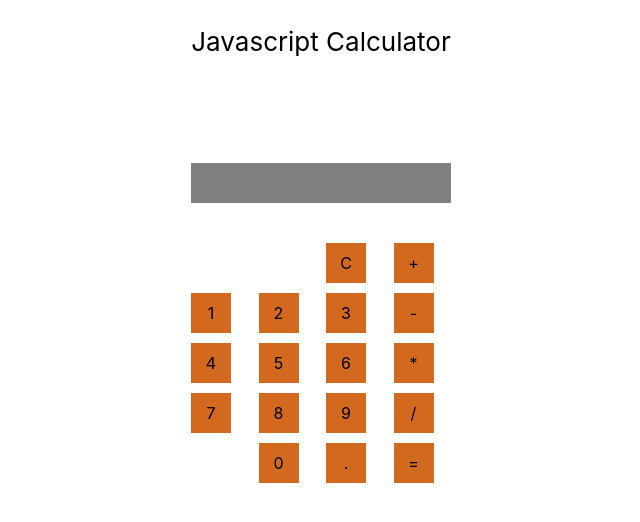
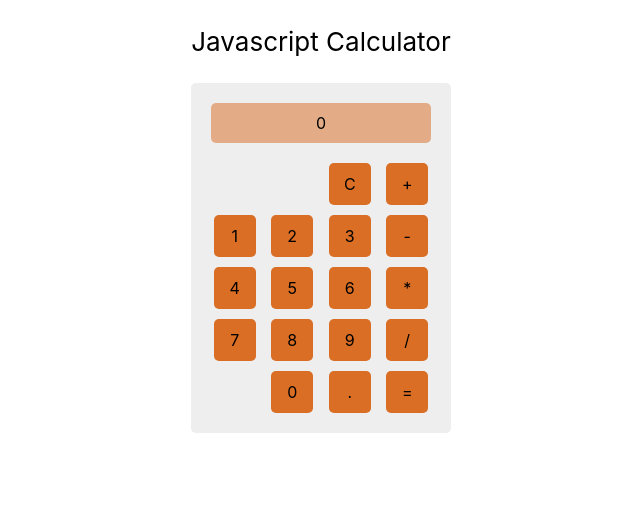
Before and after one commit to ainaperez/pomodoro-timer, a React (Create React App) app: page / in a window 1280 px wide. Shown: the top 522 px of the page, without its empty margins (319-959 px from the left). Built offline with nearby package versions, Linux system fonts and the light colour scheme.

Commit message:
Working calculator but not exactly passing two of FreecodeCamps tests due to different functionality

```diff
--- a/package.json
+++ b/package.json
@@ -1,8 +1,8 @@
 {
-  "name": "markdown-previewer",
+  "name": "javascript-calculator",
   "version": "0.1.0",
   "private": true,
-  "homepage": "https://ainaperez.github.io/drum-machine",
+  "homepage": "https://ainaperez.github.io/javascript-calculator",
   "dependencies": {
     "@testing-library/jest-dom": "^5.14.1",
     "@testing-library/react": "^11.2.7",
--- a/src/App.js
+++ b/src/App.js
@@ -1,6 +1,10 @@
 import './App.scss';
 import ButtonBox from './components/ButtonBox/ButtonBox';
 import { Component } from 'react';
+
+const operatorsRegex = /[+\/\-.*]/gm
+const operatorsRegex2  = /[+\/.*]/gm
+const evaluateNegative  = /[+\-.]/gm
 
 
 class App extends Component{
@@ -8,7 +12,7 @@ class App extends Component{
   constructor(props){
     super(props)
     this.state = {
-      display : [],
+      display : [0],
     }
 
     this.displayOperations = this.displayOperations.bind(this);
@@ -20,9 +24,36 @@ class App extends Component{
     e.preventDefault();
     console.log(e.target.innerHTML)
 
-    this.setState(prevState => ({
-      display: [...prevState.display, e.target.innerHTML]
-    }))
+    const value = e.target.innerHTML;
+
+     /*Checking last character added to avoid duplicates
+     with operators and decimal(++,--,**, //, ..)*/
+    const lastCharacter = this.state.display[this.state.display.length-1];
+      console.log(lastCharacter);
+
+    this.setState(prevState => {
+      console.log(prevState.display);
+
+
+
+      /*Check if the display only contains the default value '0'.
+      In that case, when updating the display,
+      the new values will overwrite 0, instead of adding to it. */
+      if(prevState.display[0] == 0){
+       return ({
+        display: [e.target.innerHTML]
+        })
+      }else if(operatorsRegex.test(lastCharacter) && operatorsRegex2.test(value)){
+                  return ({display: [...prevState.display]})
+                }
+      else if(evaluateNegative.test(lastCharacter) && value == '-'){
+                  return ({display: [...prevState.display]})
+      }else{
+        console.log('normal')
+        return ({display: [...prevState.display, e.target.innerHTML]})
+      }
+
+    })
   }
 
   displayResult(){
@@ -32,7 +63,7 @@ class App extends Component{
   }
 
   resetDisplay(){
-    this.setState({display: []})
+    this.setState({display: [0]})
   }
 
 
@@ -48,11 +79,13 @@ class App extends Component{
         </header>
 
         <main id='wrapper' className='App-main'>
+          <div className='Calculator'>
           <div id='display' className='Display'>{displayString}</div>
           <ButtonBox
             displayOperations={this.displayOperations}
             displayResult={this.displayResult}
             resetDisplay={this.resetDisplay} />
+            </div>
         </main>
 
       </div>
--- a/src/App.scss
+++ b/src/App.scss
@@ -1,7 +1,7 @@
 @import "variables";
 
 .App {
-  color: $black;
+  color: black;
   text-align: center;
   background-color: #fff;
 }
@@ -15,14 +15,25 @@
 }
 
 .App-main {
-  width: 260px;
   height: 90vh;
-  padding-top: 10vh;
   margin: auto;
+}
+
+.Calculator {
+  padding: 20px;
+  margin: auto;
+  width: 220px;
+  border-radius: 5px;
+  background-color: $main-color;
 }
 
 .Display {
   width: 100%;
   height: 40px;
-  background-color: gray;
+  background-color: $third-color;
+  border-radius: 5px;
+  overflow-x: scroll;
+  display: flex;
+  align-items: center;
+  justify-content: center;
 }
--- a/src/_variables.scss
+++ b/src/_variables.scss
@@ -1,3 +1,3 @@
-$purple: #ad5dff;
-$black: #000;
-$soft-blue: #afff5d;
+$main-color: rgba(230, 230, 230, 0.678);
+$secondary-color: #da6e25;
+$third-color: #da6d2581;
--- a/src/components/Button/Button.scss
+++ b/src/components/Button/Button.scss
@@ -1,10 +1,13 @@
+@import "../../variables";
+
 .Button {
   display: flex;
   align-items: center;
   justify-content: center;
   width: 40px;
   height: 40px;
-  padding: 0;
-  margin: 0;
-  background: chocolate;
+  border: 1px solid $third-color;
+  border-radius: 5px;
+  margin: auto;
+  background: $secondary-color;
 }
--- a/src/components/ButtonBox/ButtonBox.scss
+++ b/src/components/ButtonBox/ButtonBox.scss
@@ -1,15 +1,13 @@
+@import "../../variables";
+
 .ButtonBox {
   display: grid;
-  padding-top: 40px;
+  padding-top: 20px;
   column-gap: 10px;
   grid-template-columns: repeat(4, 1fr);
   grid-template-rows: repeat(5, 1fr);
   row-gap: 10px;
-
-  //make all rows flex
-  div {
-    display: flex;
-  }
+  align-items: center;
 }
 
 .Space1 {
```
Also changed, not shown: 1 other file (tests, documents, lock files or other folders).
